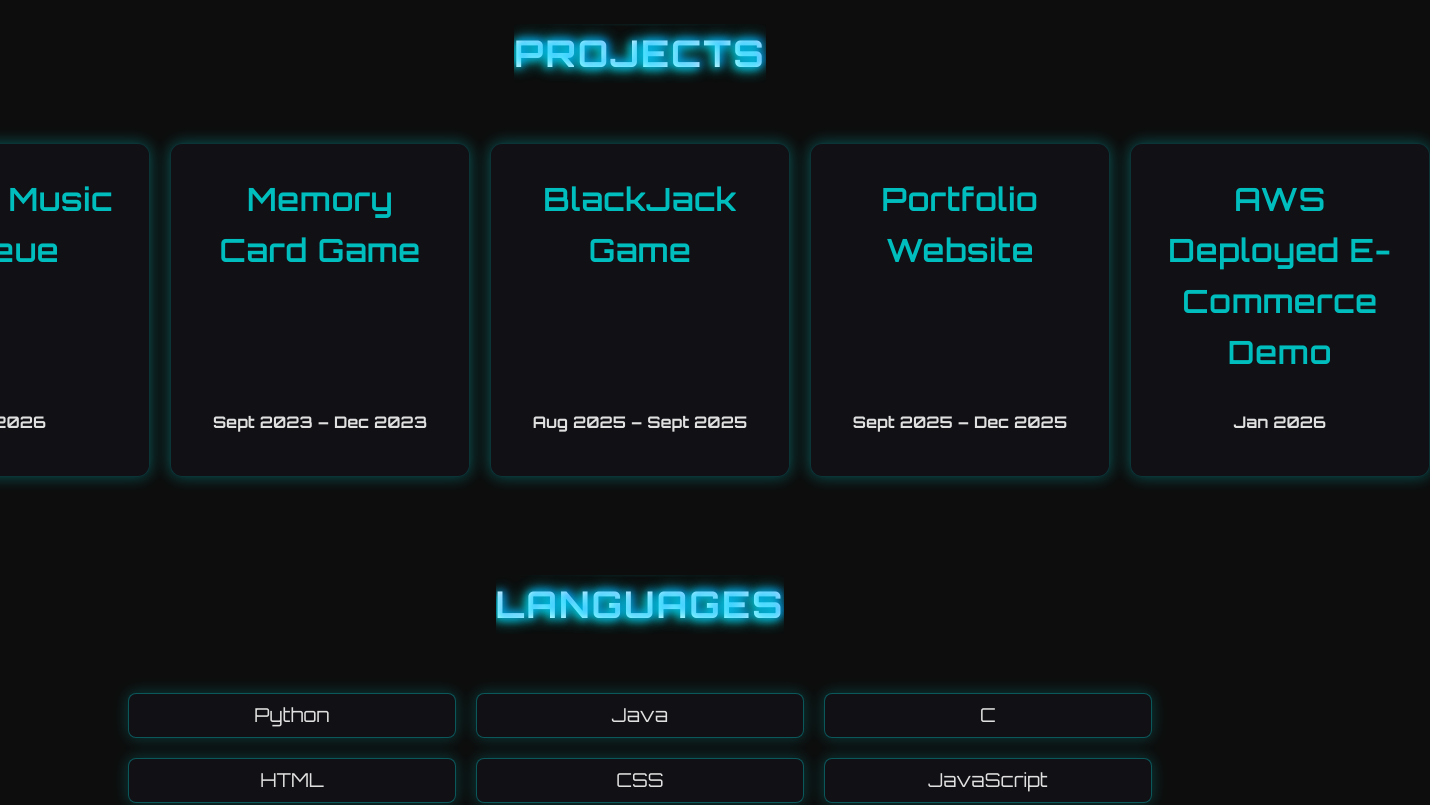
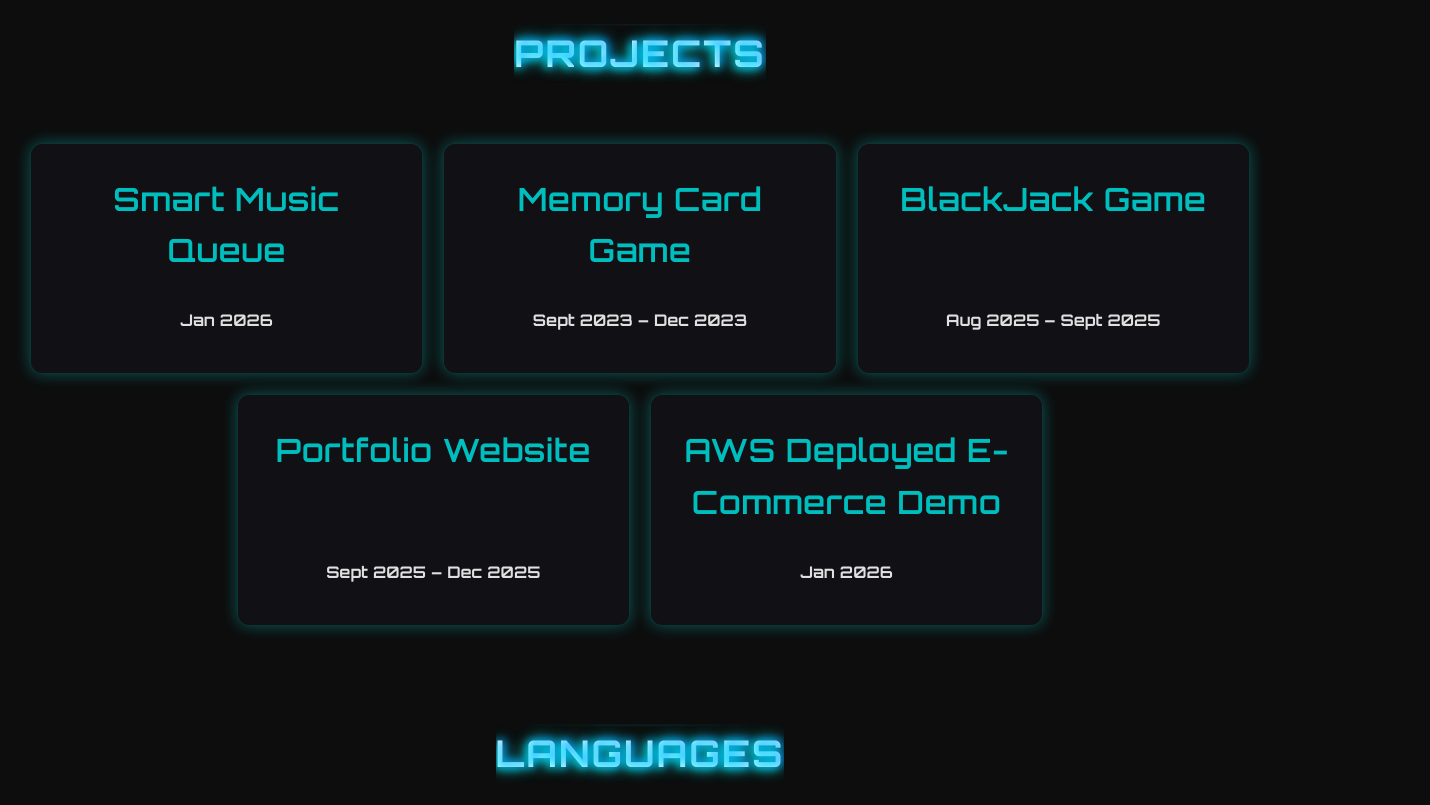
Before and after one commit to eSKay7/portfolio, a React (Vite) app: page / in a window 1280 px wide. Shown: the part 1320-2125 px from the top of the page, 1430 px wide, since content can reach past the window. Built offline with nearby package versions, Linux system fonts and the light colour scheme.

Commit message:
Changed card display to show 3 project cards per row

```diff
--- a/src/index.css
+++ b/src/index.css
@@ -99,6 +99,7 @@ section p {
 
 .projects-section {
   display: flex;
+  flex-wrap: wrap;
   gap: 20px;
   padding: 20px;
   justify-content: center;
@@ -106,7 +107,7 @@ section p {
 }
 
 .card {
-  flex: 1;
+  flex: 0 0 calc(33.333% - 20px);
   min-width: 300px;
   display: flex;
   flex-direction: column;
```
